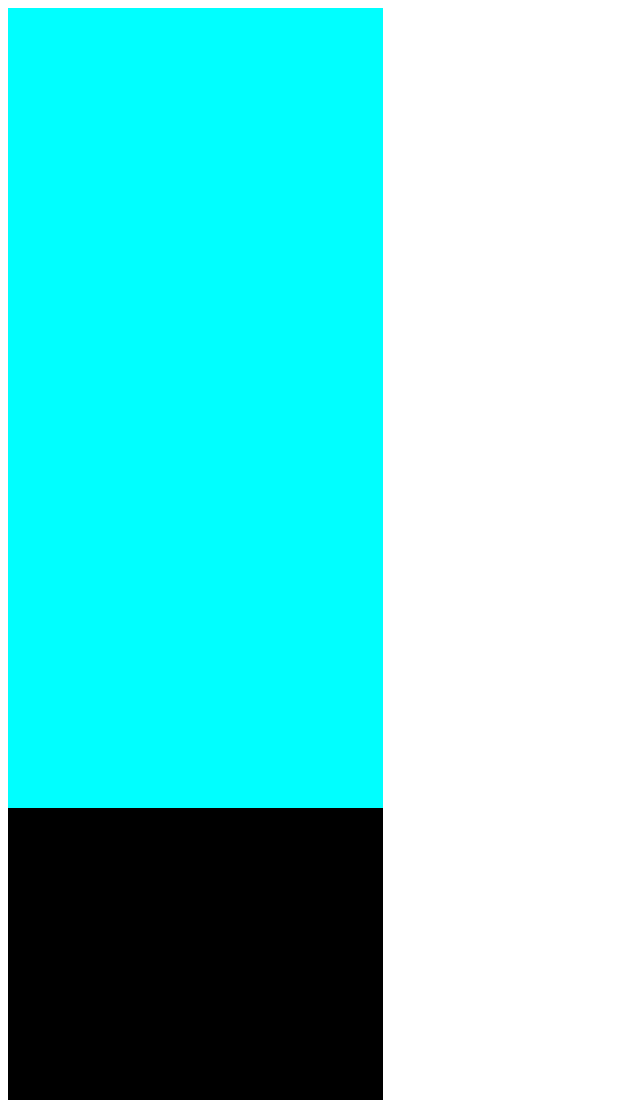
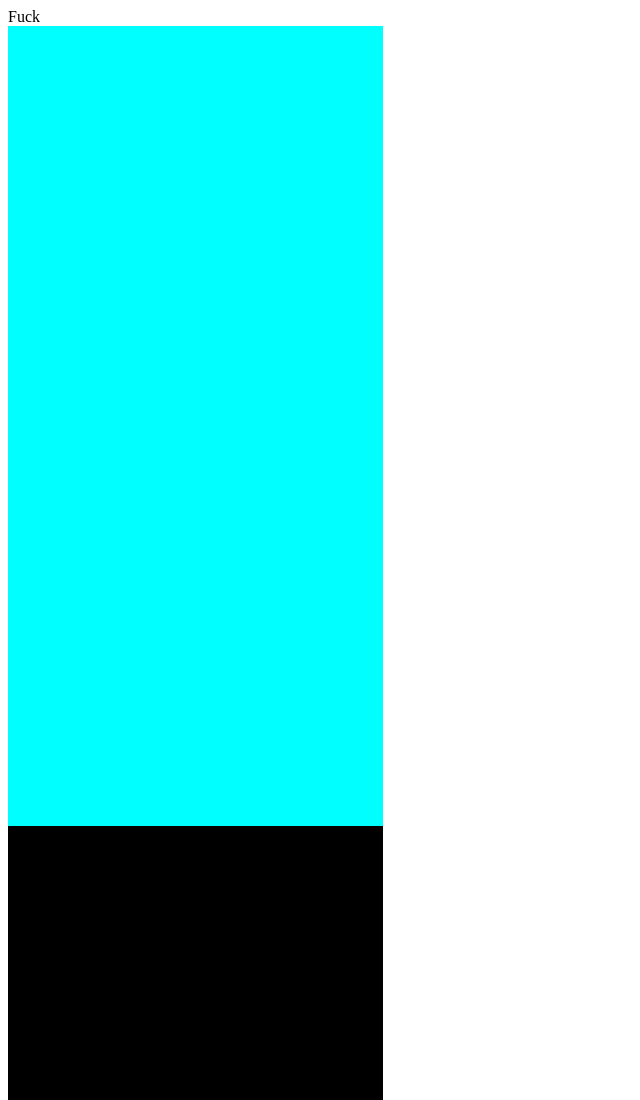
Before and after one commit to NandaKyaw01/iframe-test, a plain HTML site: page index.html in a window 1280 px wide. Shown: the top 1100 px of the page, without its empty margins (0-640 px from the left). Drawn offline with Linux system fonts and the light colour scheme.

Commit message:
add new feature

```diff
--- a/index.html
+++ b/index.html
@@ -37,6 +37,7 @@
   </head>
   <body>
     <div class="container">
+      <div id="test">Fuck</div>
       <div class="one"></div>
       <div class="two"></div>
       <div class="three"></div>
```
